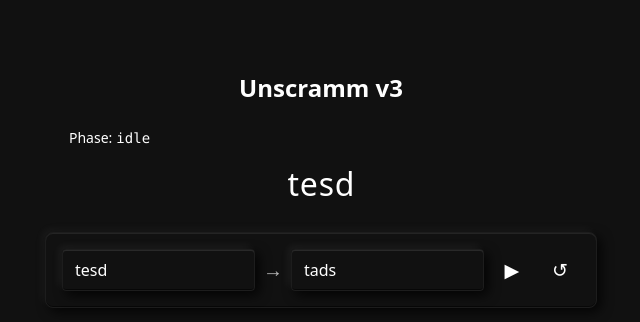
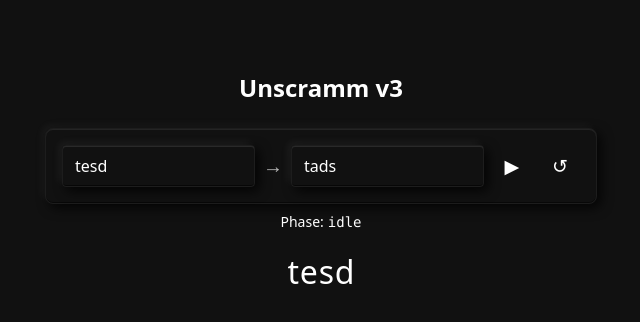
Before and after one commit to jonamar/unscramm, a React (Vite) app: page / in a window 1280 px wide. Shown: the top 322 px of the page, without its empty margins (319-959 px from the left). Built offline with nearby package versions, Linux system fonts and the light colour scheme.

Commit message:
UI: move phase indicator under controls, center it in subdued gray; pass onPhaseChange from WordUnscrambler

```diff
--- a/src/App.tsx
+++ b/src/App.tsx
@@ -1,4 +1,5 @@
 import { useRef, useState } from 'react';
+import type { Phase } from './components/WordUnscrambler';
 import WordUnscrambler from './components/WordUnscrambler';
 import './App.css';
 
@@ -8,6 +9,7 @@ function App() {
   const [animateSignal, setAnimateSignal] = useState(0);
   const [resetSignal, setResetSignal] = useState(0);
   const [running, setRunning] = useState(false);
+  const [phase, setPhase] = useState<Phase>('idle');
   const runTokenRef = useRef(0);
 
   const onAnimate = () => {
@@ -30,17 +32,6 @@ function App() {
   return (
     <main className="main w-full max-w-[600px] mx-auto px-6 box-border">
       <h1 className="heading">Unscramm v3</h1>
-
-      <section className="mt-6 flex justify-center">
-        <WordUnscrambler
-          source={source}
-          target={target}
-          animateSignal={animateSignal}
-          resetSignal={resetSignal}
-          onAnimationStart={() => {}}
-          onAnimationComplete={onComplete}
-        />
-      </section>
 
       <div className="panel input-panel flex items-center gap-2 w-full max-w-[600px] mt-6">
         <input
@@ -67,6 +58,26 @@ function App() {
           ↺
         </button>
       </div>
+
+      {/* Centered, subdued phase indicator under the controls */}
+      <div className="w-full flex justify-center mt-2 text-[--color-text-secondary]">
+        <div className="flex items-center gap-1">
+          <span className="text-sm">Phase:</span>
+          <span className="text-sm font-mono">{phase}</span>
+        </div>
+      </div>
+
+      <section className="mt-4 flex justify-center">
+        <WordUnscrambler
+          source={source}
+          target={target}
+          animateSignal={animateSignal}
+          resetSignal={resetSignal}
+          onAnimationStart={() => {}}
+          onAnimationComplete={onComplete}
+          onPhaseChange={setPhase}
+        />
+      </section>
     </main>
   );
 }
--- a/src/components/WordUnscrambler.tsx
+++ b/src/components/WordUnscrambler.tsx
@@ -16,6 +16,7 @@ export interface WordUnscramblerProps {
   resetSignal?: number; // increment to reset to initial state without animating
   onAnimationStart?: () => void;
   onAnimationComplete?: () => void;
+  onPhaseChange?: (phase: Phase) => void;
 }
 
 const DURATIONS: Record<Phase, number> = {
@@ -49,6 +50,7 @@ export default function WordUnscrambler({
   resetSignal,
   onAnimationStart,
   onAnimationComplete,
+  onPhaseChange,
 }: WordUnscramblerProps) {
   const prefersReduced = usePrefersReducedMotion();
   const [phase, setPhase] = useState<Phase>('idle');
@@ -160,6 +162,11 @@ export default function WordUnscrambler({
     // eslint-disable-next-line react-hooks/exhaustive-deps
   }, [resetSignal, sourceLetters]);
 
+  // Notify parent when phase changes
+  useEffect(() => {
+    onPhaseChange?.(phase);
+  }, [phase, onPhaseChange]);
+
   // Styling variants
   const getLetterClass = (item: LetterItem): string => {
     if (phase === 'deleting') {
@@ -181,10 +188,6 @@ export default function WordUnscrambler({
 
   return (
     <div className="w-full max-w-[600px] px-6 box-border">
-      <div className="flex flex-wrap items-center gap-1 text-[--color-text-secondary] mb-3">
-        <span className="text-sm">Phase:</span>
-        <span className="text-sm font-mono">{phase}</span>
-      </div>
       <div className="flex w-full justify-center gap-[0.025em] text-white text-[2rem] select-none">
         <AnimatePresence initial={false}>
           {letters.map((l) => (
```
